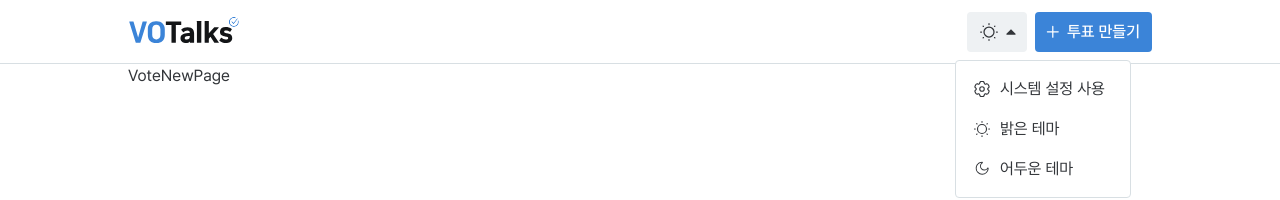
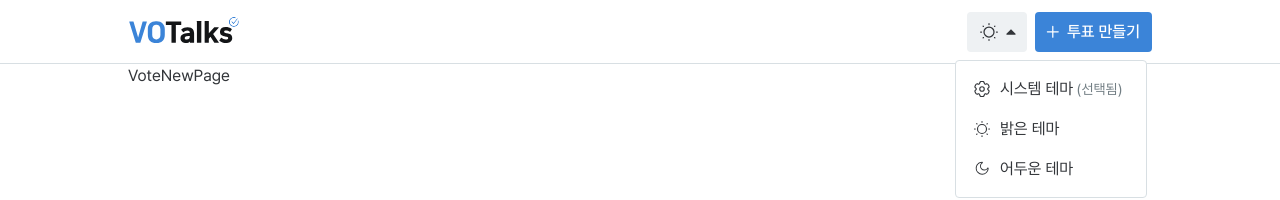
Before and after one commit to Team-VOTalks/VOTalks-FE, a Next.js app: page /vote/new in a window 1280 px wide. Both pictures are taken after a click on the button "테마 변경". Shown: the top 200 px of the page. Built offline with nearby package versions, Linux system fonts and the light colour scheme.

Commit message:
design : 테마 드롭다운 선택됨 문구 추가

```diff
--- a/src/features/set-theme/lib/use-theme.tsx
+++ b/src/features/set-theme/lib/use-theme.tsx
@@ -43,5 +43,5 @@ export default function useTheme() {
     localStorage.setItem('theme', theme);
   }, []);
 
-  return { realTheme, setTheme };
+  return { currentTheme, realTheme, setTheme };
 }
--- a/src/features/set-theme/ui/theme-btn.tsx
+++ b/src/features/set-theme/ui/theme-btn.tsx
@@ -8,7 +8,7 @@ import { Theme } from '../types/theme';
 
 export default function ThemeBtn() {
   const { isOpen, handleToggleMenu, themeBtnAreaRef } = useThemeBtnDropdown();
-  const { realTheme, setTheme } = useTheme();
+  const { currentTheme, realTheme, setTheme } = useTheme();
 
   const setCurrentTheme = useCallback((theme: Theme) => {
     setTheme(theme);
@@ -29,7 +29,7 @@ export default function ThemeBtn() {
         </span>
         <Shared.ui.IconDropdownAppearance isRotate={isOpen} />
       </button>
-      <ThemeMenu isOpen={isOpen} setTheme={setCurrentTheme} />
+      <ThemeMenu isOpen={isOpen} currentTheme={currentTheme} setTheme={setCurrentTheme} />
     </div>
   );
 }
--- a/src/features/set-theme/ui/theme-menu.tsx
+++ b/src/features/set-theme/ui/theme-menu.tsx
@@ -4,9 +4,11 @@ import * as Shared from '@/shared';
 export default function ThemeMenu({
   isOpen,
   setTheme,
+  currentTheme,
 }: {
   isOpen: boolean;
   setTheme: (theme: Theme) => void;
+  currentTheme: Theme;
 }) {
   const delayedOfVisible = Shared.lib.useDelayForTransition(isOpen, 100);
 
@@ -15,23 +17,28 @@ export default function ThemeMenu({
       className={`
         ${isOpen ? 'visible' : 'invisible hidden'}
         ${delayedOfVisible ? 'opacity-100' : 'opacity-0'}
-        absolute -left-6 top-10 w-40 rounded border bg-gray-000 p-1 text-base transition-opacity sm:-left-3 sm:top-12 sm:w-44 sm:p-2
+        absolute -left-9 top-10 w-44 rounded border bg-gray-000 p-1 text-base transition-opacity sm:-left-3 sm:top-12 sm:w-48 sm:p-2
       `}
       role="list"
     >
       {[
-        ['시스템 설정 사용', <Shared.ui.IconSetting />, () => setTheme('system')],
-        ['밝은 테마', <Shared.ui.IconSun />, () => setTheme('light')],
-        ['어두운 테마', <Shared.ui.IconMoon />, () => setTheme('dark')],
-      ].map(([label, icon, event]) => (
+        ['system', '시스템 테마', <Shared.ui.IconSetting />],
+        ['light', '밝은 테마', <Shared.ui.IconSun />],
+        ['dark', '어두운 테마', <Shared.ui.IconMoon />],
+      ].map(([theme, label, icon]) => (
         <li className="block" role="listitem" key={label as string}>
           <button
             type="button"
             className="flex w-full items-center justify-start gap-1 rounded bg-gray-000 p-2 active:bg-gray-100 sm:gap-2 sm:text-lg sm:hover:bg-gray-100 sm:active:bg-gray-000"
-            onClick={event as () => void}
+            onClick={() => setTheme(theme as Theme)}
           >
             <span className="flex h-5 w-5 items-center justify-center">{icon as JSX.Element}</span>
-            <span className="text-sm sm:text-base">{label as string}</span>
+            <span className="whitespace-nowrap text-sm sm:text-base">
+              {label as string}
+              <span className="inline text-xs text-gray-500 sm:text-sm">
+                {currentTheme === (theme as Theme) && ' (선택됨)'}
+              </span>
+            </span>
           </button>
         </li>
       ))}
```
